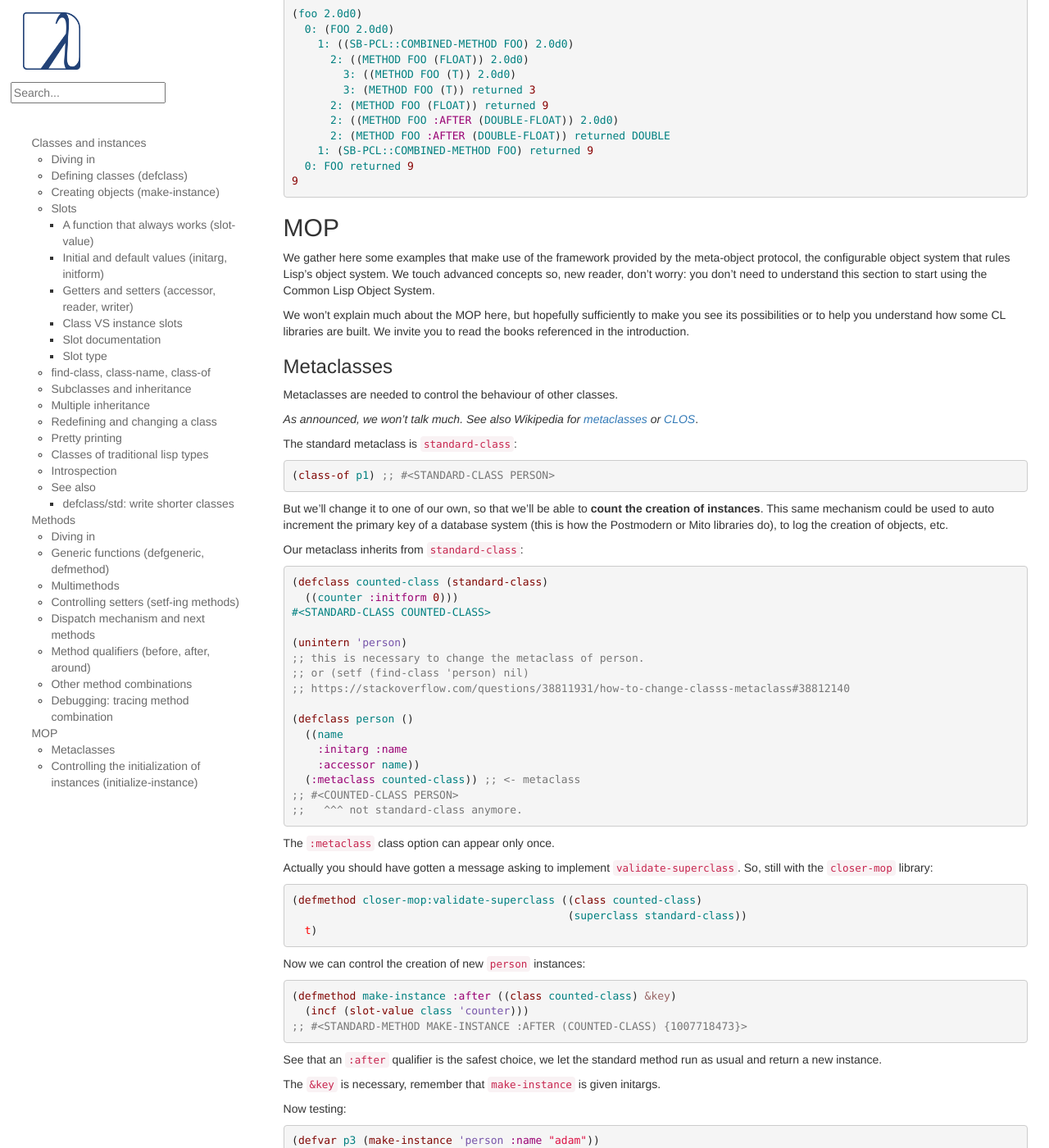
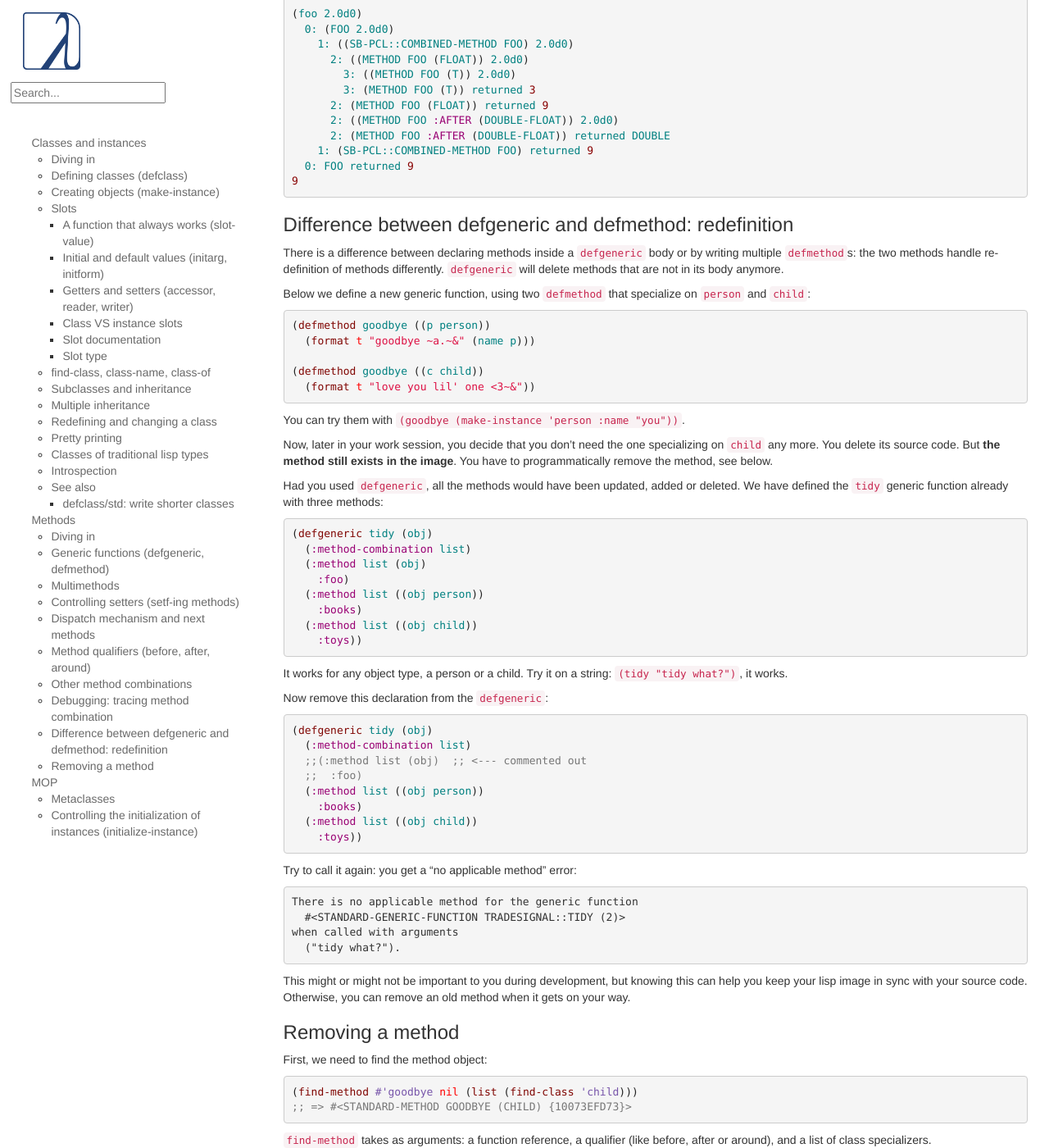
Before and after one commit to LispCookbook/cl-cookbook, a Jekyll site: the page built from clos.md, in a window 1280 px wide and 1400 px high, scrolled down 21486 px. Shown: the whole window at 82% size. Built offline with Jekyll 4.4.1, drawn with Linux system fonts in a browser that asks for light colours; some of the changed text lies outside the part shown.

Commit message:
CLOS: difference between defgeneric and defmethod, remove a method

````diff
--- a/clos.md
+++ b/clos.md
@@ -1467,7 +1467,6 @@ CLOS allows us to define a new operator as a method combination type, be
 it a lisp function, macro or special form. We'll let you refer to the
 books if you feel the need.
 
-
 ### Debugging: tracing method combination
 
 It is possible to [trace](http://www.xach.com/clhs?q=trace) the method
@@ -1510,6 +1509,94 @@ Let's trace it:
   0: FOO returned 9
 9
 ~~~
+
+### Difference between defgeneric and defmethod: redefinition
+
+There is a difference between declaring methods inside a `defgeneric`
+body or by writing multiple `defmethod`s: the two methods handle
+re-definition of methods differently. `defgeneric` will delete methods
+that are not in its body anymore.
+
+Below we define a new generic function, using two `defmethod` that
+specialize on `person` and `child`:
+
+~~~lisp
+(defmethod goodbye ((p person))
+  (format t "goodbye ~a.~&" (name p)))
+
+(defmethod goodbye ((c child))
+  (format t "love you lil' one <3~&"))
+~~~
+
+You can try them with `(goodbye (make-instance 'person :name "you"))`.
+
+Now, later in your work session, you decide that you don't need the
+one specializing on `child` any more. You delete its source code. But
+**the method still exists in the image**. You have to programmatically
+remove the method, see below.
+
+Had you used `defgeneric`, all the methods would have been updated,
+added or deleted. We have defined the `tidy` generic function already
+with three methods:
+
+~~~lisp
+(defgeneric tidy (obj)
+  (:method-combination list)
+  (:method list (obj)
+    :foo)
+  (:method list ((obj person))
+    :books)
+  (:method list ((obj child))
+    :toys))
+~~~
+
+It works for any object type, a person or a child. Try it on a string:
+`(tidy "tidy what?")`, it works.
+
+Now remove this declaration from the `defgeneric`:
+
+
+~~~lisp
+(defgeneric tidy (obj)
+  (:method-combination list)
+  ;;(:method list (obj)  ;; <--- commented out
+  ;;  :foo)
+  (:method list ((obj person))
+    :books)
+  (:method list ((obj child))
+    :toys))
+~~~
+
+Try to call it again: you get a "no applicable method" error:
+
+```
+There is no applicable method for the generic function
+  #<STANDARD-GENERIC-FUNCTION TRADESIGNAL::TIDY (2)>
+when called with arguments
+  ("tidy what?").
+```
+
+This might or might not be important to you during development, but
+knowing this can help you keep your lisp image in sync with your
+source code. Otherwise, you can remove an old method when it gets on
+your way.
+
+### Removing a method
+
+First, we need to find the method object:
+
+~~~lisp
+(find-method #'goodbye nil (list (find-class 'child)))
+;; => #<STANDARD-METHOD GOODBYE (CHILD) {10073EFD73}>
+~~~
+
+`find-method` takes as arguments: a function reference, a qualifier
+(like before, after or around), and a list of class specializers.
+
+Once you found the method, use `remove-method`.
+
+You could use `(fmakunbound 'goodbye)`, but this makes *all* methods
+unbound.
 
 
 ## MOP
````
